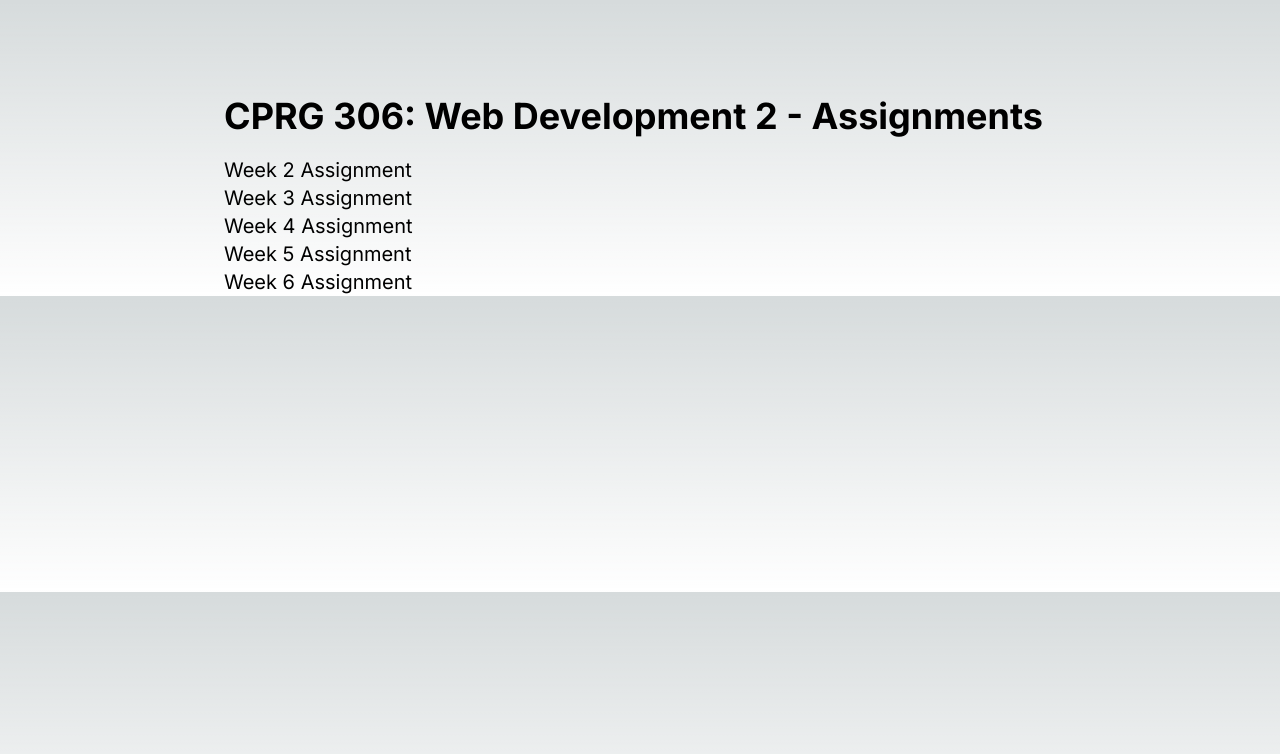
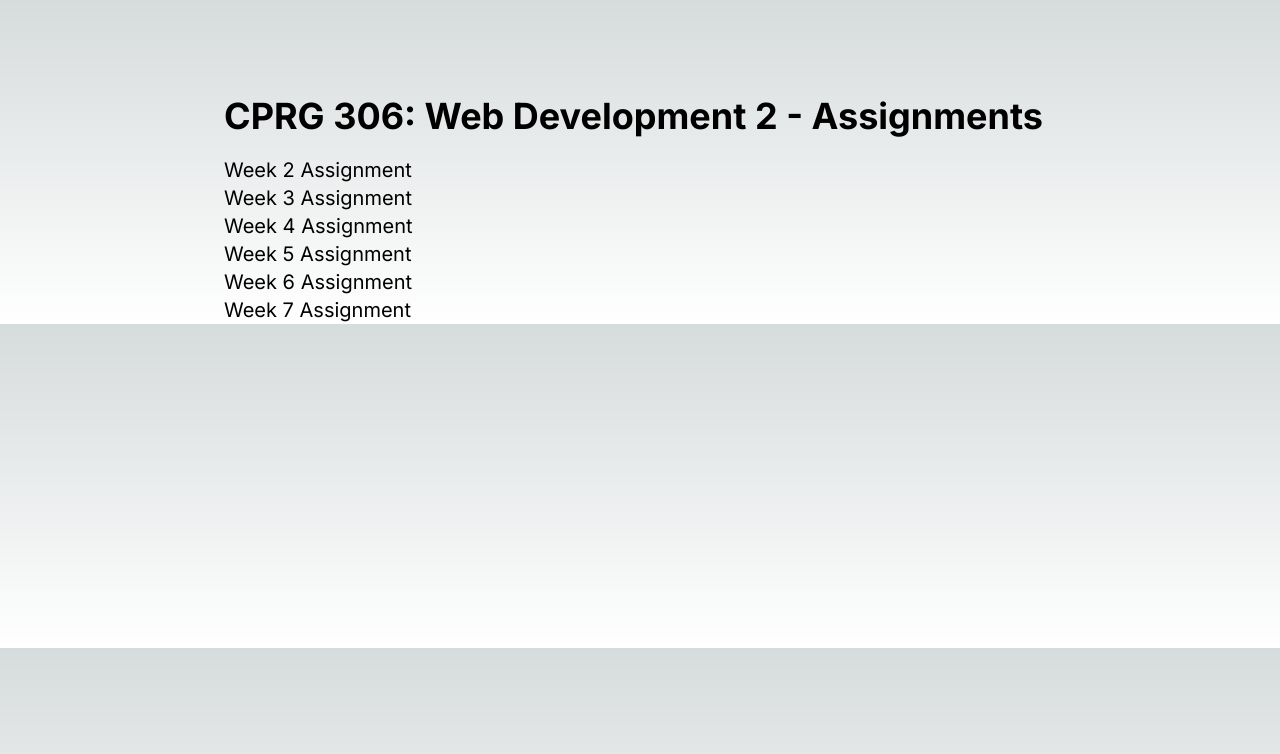
Before and after one commit to Gurleen537/cprg306-assignments, a Next.js app: page / in a window 1280 px wide. Shown: the top 754 px of the page. Built offline with nearby package versions, Linux system fonts and the light colour scheme.

Commit message:
update page.js

```diff
--- a/app/page.js
+++ b/app/page.js
@@ -41,6 +41,13 @@ export default function Page() {
         Week 6 Assignment
       </Link>
       <br />
+      <Link
+         href="week-7"
+         className="text-xl pl-56 hover:text-sky-500 hover:underline"
+      >
+       Week 7 Assignment
+      </Link>
+      <br />
       </main>
 );
      }
```
